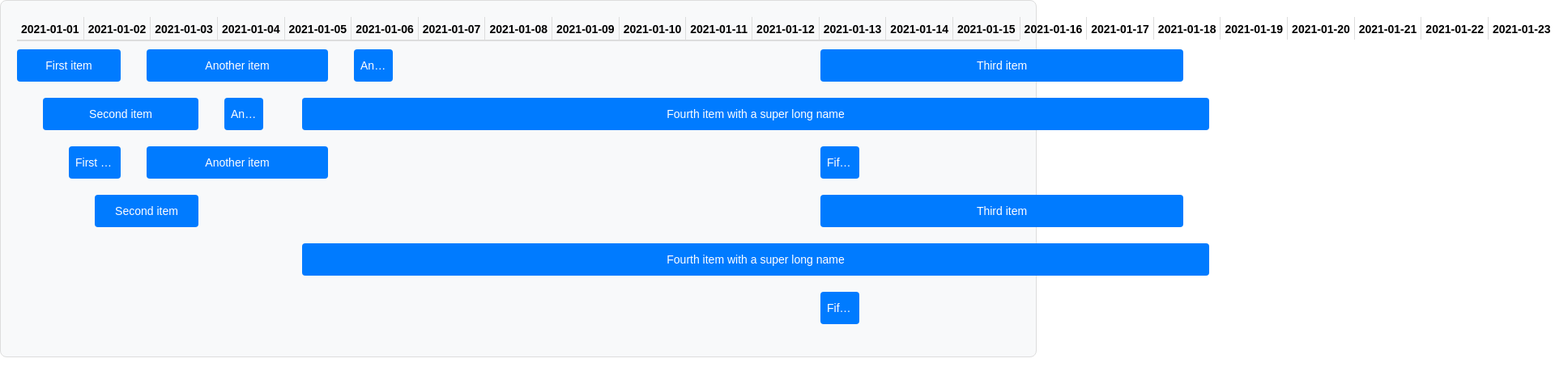
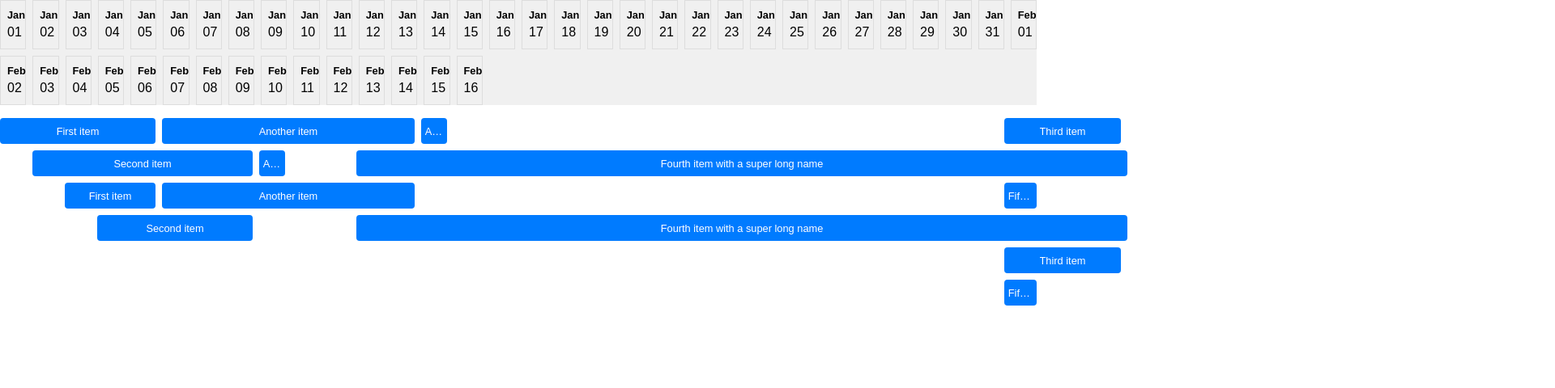
Before and after one commit to lucasReghiniM/timeline-project, a React (Vite) app: page / in a window 1280 px wide. Shown: the top 480 px of the page at 81% size, 1920 px wide, since content can reach past the window. Built offline with nearby package versions, Linux system fonts and the light colour scheme.

Commit message:
fix to grid as requested and fix timezone issue

```diff
--- a/src/features/timeline/components/Timeline.scss
+++ b/src/features/timeline/components/Timeline.scss
@@ -1,77 +1,62 @@
 .timeline {
-    position: relative;
-    width: 100%;
-    padding: 20px;
-    background-color: #f8f9fa;
+    display: flex;
+    flex-direction: column;
+    gap: 1rem;
+
+    .timeline-header {
+      display: grid;
+      grid-template-columns: repeat(auto-fit, minmax(2rem, 1fr));
+      gap: 0.5rem;
+      background-color: #f0f0f0;
+      text-align: center;
+
+      .timeline-header-cell {
+        padding: 0.5rem;
         border: 1px solid #ddd;
-    border-radius: 8px;
-    font-family: Arial, sans-serif;
+        font-size: 0.9rem;
+
+        .month {
+            font-size: 0.8rem;
+            font-weight: bold;
+            text-transform: capitalize;
           }
 
-  .timeline-header {
-    display: flex;
-    position: relative;
-    height: 30px;
-    border-bottom: 2px solid #ddd;
-    margin-bottom: 10px;
-    font-size: 14px;
-    font-weight: bold;
+          .day {
+            font-size: 1rem;
+            font-weight: normal;
+          }
+      }
     }
 
-  .timeline-header-day {
-    flex: 1;
-    text-align: center;
-    border-right: 1px solid #ddd;
-    padding: 5px;
-    white-space: nowrap;
-  }
-
-  .timeline-lane {
+    .timeline-body {
+      display: grid;
+      grid-template-columns: repeat(auto-fit, minmax(2rem, 1fr));
+      grid-auto-rows: 2rem;
+      gap: 0.5rem;
       position: relative;
-    display: flex;
-    height: 50px;
-    margin-bottom: 10px;
-  }
 
       .timeline-event {
-    position: absolute;
-    top: 0;
-    min-height: 40px;
-    background-color: #007bff;
-    color: white;
         display: flex;
         align-items: center;
         justify-content: center;
+        background-color: #007bff;
+        color: white;
+        padding: 0.3rem;
         border-radius: 4px;
-    padding: 0 8px;
-    font-size: 14px;
-    font-weight: 500;
-    white-space: nowrap;
+        font-size: 0.8rem;
         overflow: hidden;
         text-overflow: ellipsis;
-  }
+        white-space: nowrap;
 
-  .timeline-event:hover {
-    z-index: 2;
-    box-shadow: 0px 4px 10px rgba(0, 0, 0, 0.2);
+        &:hover {
+          background-color: #0056b3;
         }
 
         .timeline-event-name {
           overflow: hidden;
           text-overflow: ellipsis;
+          white-space: nowrap;
         }
-
-  .timeline-event[title]:hover:after {
-    content: attr(title);
-    position: absolute;
-    top: -25px;
-    left: 50%;
-    transform: translateX(-50%);
-    background-color: #333;
-    color: white;
-    font-size: 12px;
-    padding: 5px;
-    border-radius: 4px;
-    white-space: nowrap;
-    z-index: 3;
       }
+    }
+  }
--- a/src/features/timeline/components/Timeline.tsx
+++ b/src/features/timeline/components/Timeline.tsx
@@ -9,76 +9,74 @@ interface TimelineProps {
 }
 
 const Timeline: React.FC<TimelineProps> = ({ events }) => {
-  const lanes = calculateLanes(events);
+  const sortedEvents = events.sort(
+    (a, b) => new Date(a.start).getTime() - new Date(b.start).getTime()
+  );
+
+  const lanes = calculateLanes(sortedEvents);
 
   const startDate = new Date(
-    Math.min(...events.map((event) => new Date(event.start).getTime()))
+    Math.min(...sortedEvents.map((event) => new Date(event.start).getTime()))
   );
   const endDate = new Date(
-    Math.max(...events.map((event) => new Date(event.end).getTime()))
+    Math.max(...sortedEvents.map((event) => new Date(event.end).getTime()))
   );
 
-  const daysRange = [];
-  for (let d = new Date(startDate); d <= endDate; d.setDate(d.getDate() + 1)) {
-    daysRange.push(new Date(d));
+  const timezoneOffset = new Date().getTimezoneOffset() * 60000; //normalize UTC
+  const daysRange: Date[] = [];
+  for (
+    let d = new Date(startDate.getTime() + timezoneOffset);
+    d.getTime() <= endDate.getTime() + timezoneOffset;
+    d.setDate(d.getDate() + 1)
+  ) {
+    daysRange.push(new Date(d.getFullYear(), d.getMonth(), d.getDate()));
   }
-
-  const minEventWidth = 3;
-  const dayWidth = 2;
 
   return (
     <div className="timeline">
       <div className="timeline-header">
-        {Array.from(
-          {
-            length: Math.ceil(
-              (new Date(events[events.length - 1].end).getTime() -
-                new Date(events[0].start).getTime()) /
-                (1000 * 60 * 60 * 24)
-            )
-          },
-          (_, i) => {
-            const day = new Date(
-              new Date(events[0].start).getTime() + i * 24 * 60 * 60 * 1000
-            );
-            return (
-              <div key={i} className="timeline-header-day">
-                {day.toISOString().split("T")[0]}
-              </div>
-            );
-          }
-        )}
+        {daysRange.map((day, index) => (
+          <div key={index} className="timeline-header-cell">
+            <div className="month">
+              {day
+                .toLocaleDateString("en-US", { month: "short" })
+                .toLowerCase()}
+            </div>
+            <div className="day">
+              {day.toLocaleDateString("en-US", { day: "2-digit" })}
+            </div>
+          </div>
+        ))}
       </div>
 
-      {lanes.map((lane, laneIndex) => (
-        <div key={laneIndex} className="timeline-lane">
-          {lane.map((event) => {
+      <div className="timeline-body">
+        {lanes.map((lane, laneIndex) =>
+          lane.map((event) => {
             const startOffset =
-              (new Date(event.start).getTime() -
-                new Date(events[0].start).getTime()) /
+              (new Date(event.start).getTime() - startDate.getTime()) /
               (1000 * 60 * 60 * 24);
-
-            const eventDuration =
+            const duration =
               (new Date(event.end).getTime() -
                 new Date(event.start).getTime()) /
-              (1000 * 60 * 60 * 24);
+                (1000 * 60 * 60 * 24) +
+              1;
 
             return (
               <div
                 key={event.id}
                 className="timeline-event"
                 style={{
-                  left: `${startOffset * dayWidth}rem`,
-                  width: `${Math.max(eventDuration * dayWidth, minEventWidth)}rem`
+                  gridColumn: `${startOffset + 1} / span ${duration}`,
+                  gridRow: `${laneIndex + 1}`
                 }}
                 title={event.name}
               >
                 <span className="timeline-event-name">{event.name}</span>
               </div>
             );
-          })}
-        </div>
-      ))}
+          })
+        )}
+      </div>
     </div>
   );
 };
```
Lines whose indentation alone changed are shown as unchanged.
